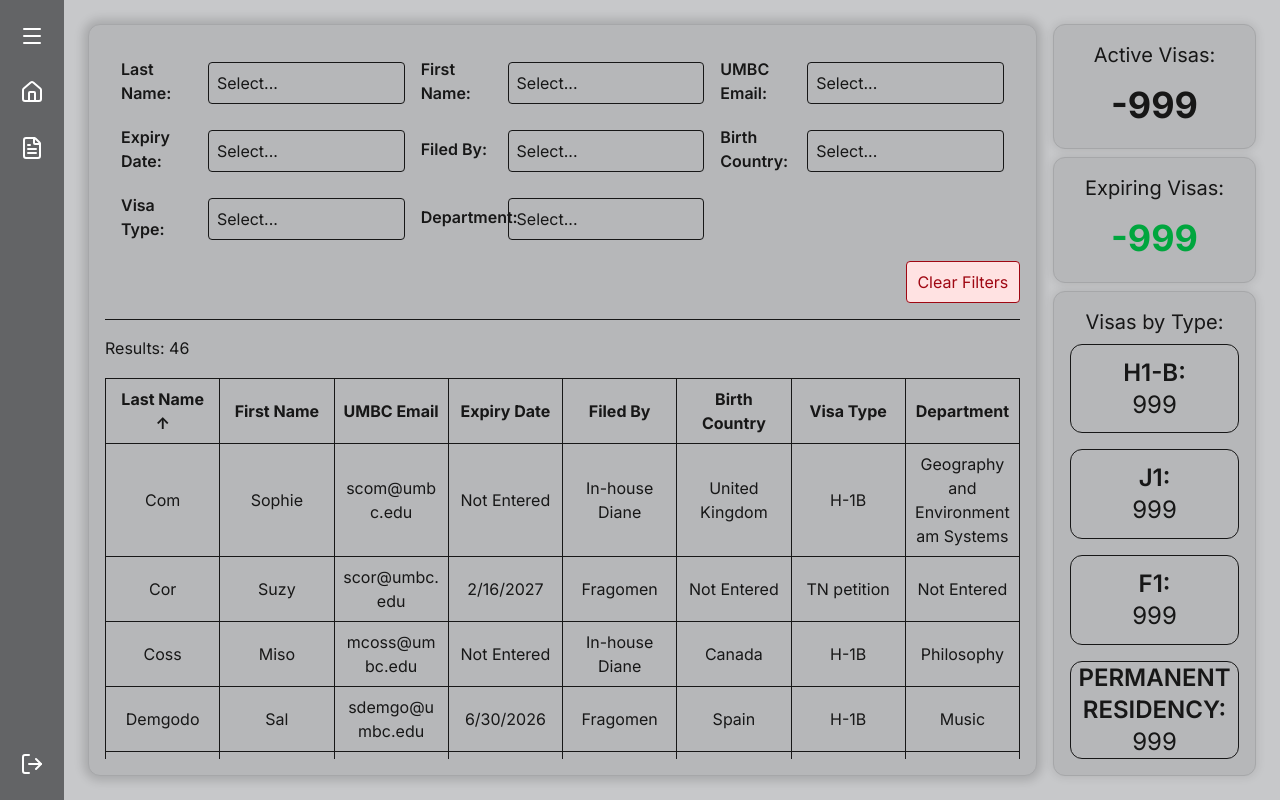
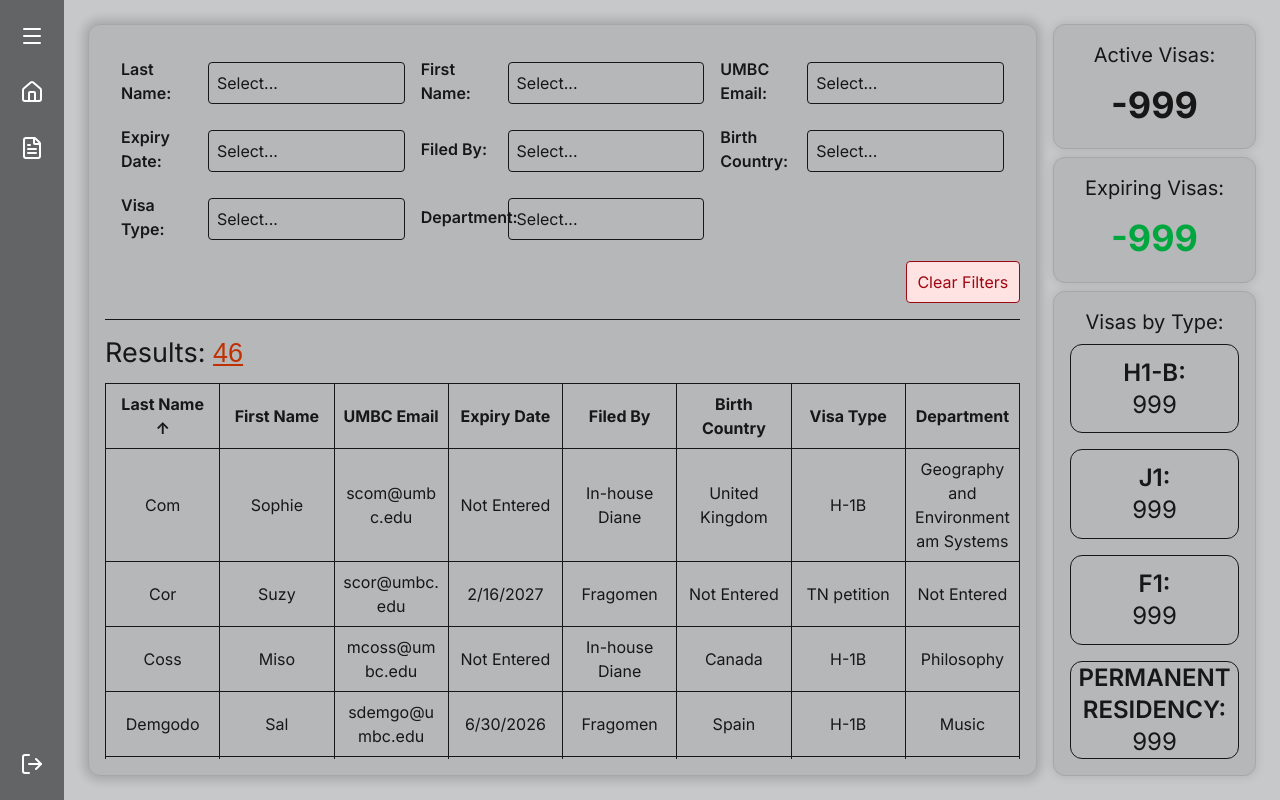
Before and after one commit to CMSC447-Team-9/Visa-Dashboard-Project, a Next.js app in the folder front/visa-dashboard-team-9/: page /reports in a window 1280 px wide. Built offline with nearby package versions, Linux system fonts and the light colour scheme.

Commit message:
Changed the font and made it look pretty.  Added a new css style for red underlined font.

```diff
--- a/front/visa-dashboard-team-9/src/app/globals.css
+++ b/front/visa-dashboard-team-9/src/app/globals.css
@@ -10,3 +10,15 @@ body {
   color: var(--foreground);
   font-family: Arial, Helvetica, sans-serif;
 }
+
+/* css style for red underlined font */
+.important_text {
+
+  font-family: Arial, Helvetica, sans-serif;
+
+  font-weight:lighter;
+
+  text-decoration: underline;
+
+  color: #c03000;
+}
--- a/front/visa-dashboard-team-9/src/components/ReportsTable.tsx
+++ b/front/visa-dashboard-team-9/src/components/ReportsTable.tsx
@@ -49,7 +49,7 @@ export default function ReportsTable({ data, sortedBy, filterBy, setSort }: Repo
         })
     )
 
-    var number = filteredData.length
+    var numResults = filteredData.length //finds the number of results after filters are applied
 
     const sortedData = [...filteredData].sort((a, b) => {
         const aValue = a[sortedBy.key];
@@ -62,8 +62,10 @@ export default function ReportsTable({ data, sortedBy, filterBy, setSort }: Repo
     return (
         <div className="flex-1 min-h-0 w-full overflow-x-auto overflow-y-auto">
 
-            <div className="h-1/10">
-                <p>Results: {number}</p>
+
+            <div className="h-1/9 flex" style={{ fontSize : 27, alignItems : "center", paddingBottom : 13}}>
+                <p>Results:&nbsp;</p>
+                <p className="important_text">{numResults}</p>
             </div>
 
             <table className="min-w-0 w-full table-fixed">
```
